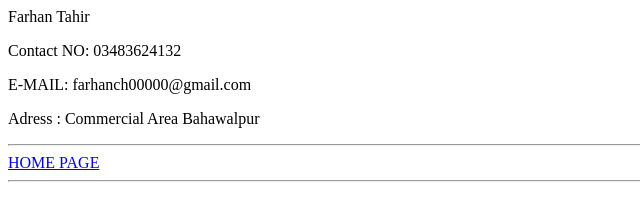
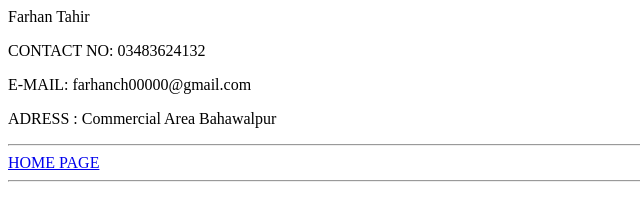
Before and after one commit to Farhanges/portfolio, a plain HTML site: page public/contact.html in a window 1280 px wide. Shown: the full height of the page, 0-640 px from the left. Drawn offline with Linux system fonts and the light colour scheme.

Commit message:
Update contact.html

```diff
--- a/public/contact.html
+++ b/public/contact.html
@@ -7,9 +7,9 @@
 </head>
 <body>
     <h>Farhan Tahir</h>
-    <p>Contact NO: 03483624132</p>
+    <p>CONTACT NO: 03483624132</p>
     <p>E-MAIL: farhanch00000@gmail.com</p>
-    <P>Adress : Commercial Area Bahawalpur</P>
+    <P>ADRESS : Commercial Area Bahawalpur</P>
  <hr>   <a href="index.html">HOME PAGE</a><hr>
 
 </body>
```
